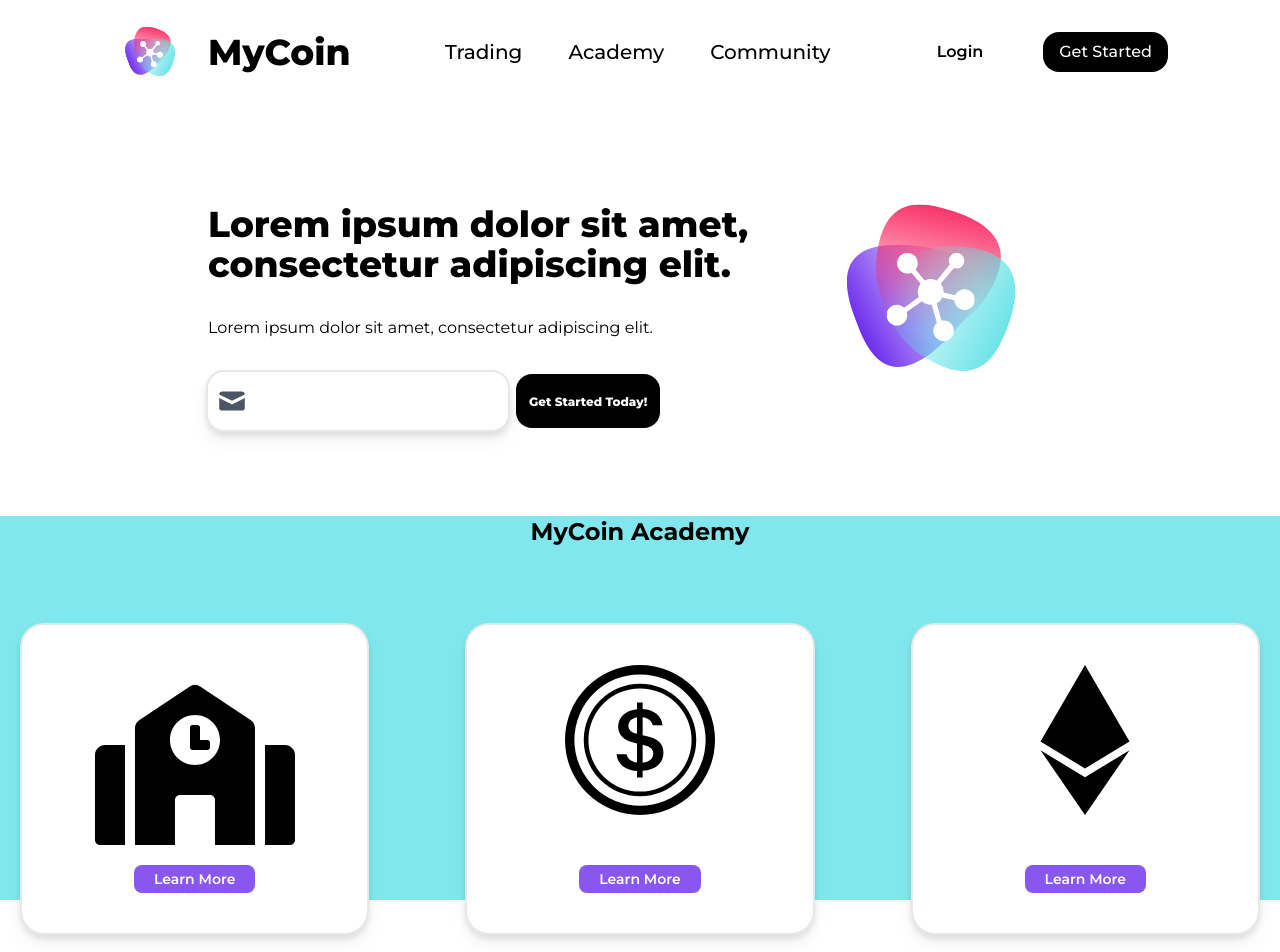
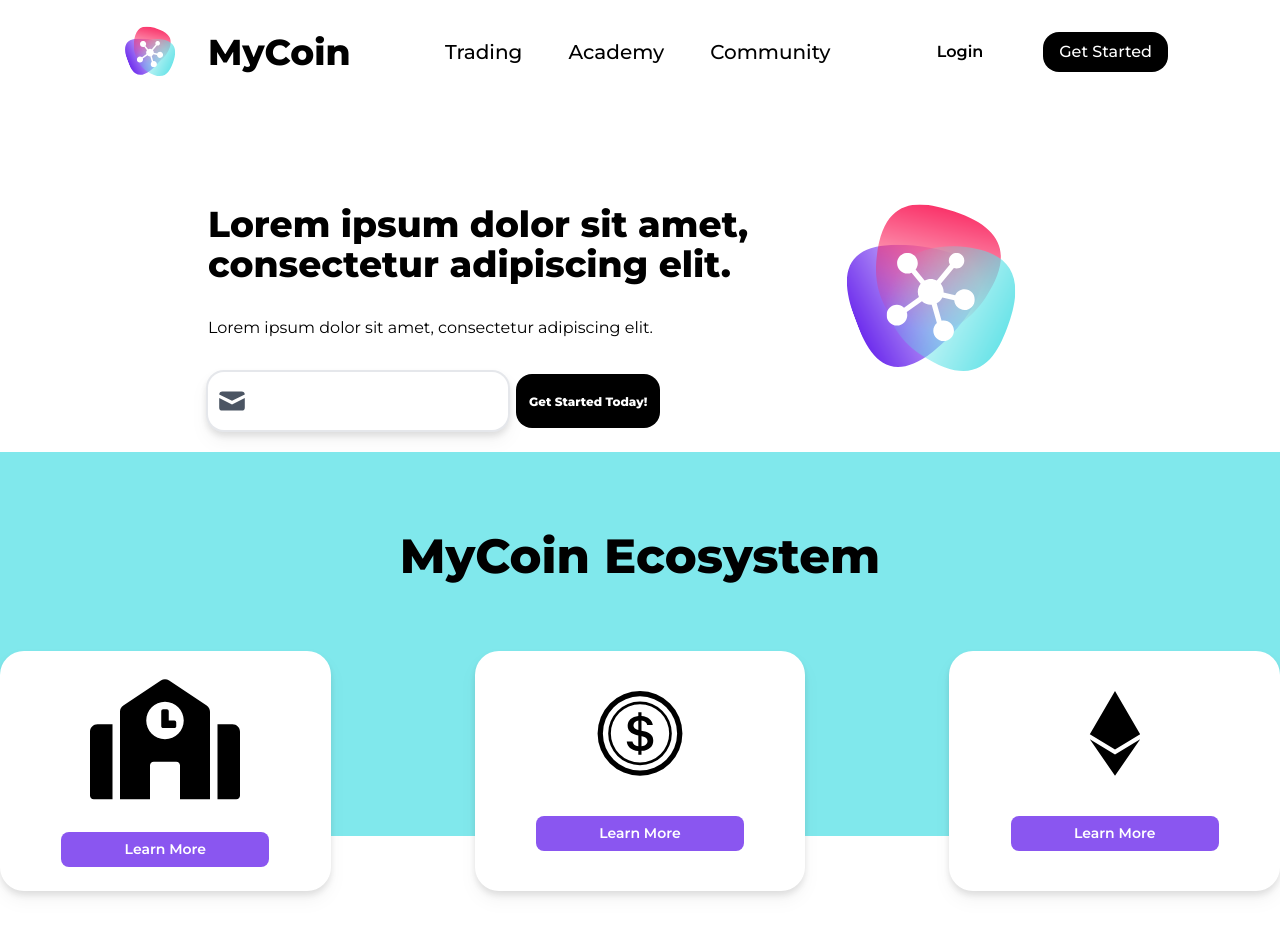
Before and after one commit to InSight3D/MyCoin, a Next.js app: page / in a window 1280 px wide. Shown: the top 952 px of the page. Built offline with nearby package versions, Linux system fonts and the light colour scheme.

Commit message:
imporved the styling for MyCoin Ecosystem

```diff
--- a/components/buttons/PurpleButton.js
+++ b/components/buttons/PurpleButton.js
@@ -2,7 +2,7 @@ import React from 'react';
 
 function PurpleButton(props) {
     return (
-        <button className='bg-[#8A56F0] font-semibold rounded-lg text-sm px-5 py-1 text-center whitespace-nowrap'>Learn More</button>
+        <button className='bg-[#8A56F0] font-semibold rounded-lg w-52 h-10 text-sm px-5 py-1 text-center whitespace-nowrap'>Learn More</button>
     );
 }
 
--- a/pages/index.js
+++ b/pages/index.js
@@ -49,22 +49,24 @@ export default function Home() {
           </div>
         </div>
 
-        <div className='relative w-full h-96 my-96 bg-[#80E8EC] '>
-          <div className='text-center text-2xl font-bold '>
-            <p>MyCoin Academy</p>
+
+        {/* Light Blue section */}
+        <div className='relative w-full h-96 my-80 bg-[#80E8EC] '>
+          <div className='text-center text-5xl font-extrabold '>
+            <p className='mt-20  '>MyCoin Ecosystem</p>
           </div>
           <div class=" absolute left-0 right-0 bottom-[-55px] flex items-center justify-center">
-            <div class="grid grid-cols-3 gap-24 p-5">
-              <div class=" bg-white border-2 flex flex-col items-center rounded-3xl text-white text-lg font-bold text-center px-20 py-10 drop-shadow-lg  ">
-                <FaSchool className='text-black text-[200px]'/>
+            <div class="grid grid-cols-3 gap-36">
+              <div class=" bg-white  flex flex-col h-60 items-center space-y-7 rounded-3xl text-white text-lg font-bold text-center px-20 py-6 drop-shadow-lg  ">
+                <FaSchool className='text-black text-[150px]'/>
                 <PurpleButton/>
               </div>
-              <div class=" bg-white border-2 flex flex-col items-center rounded-3xl text-white text-lg font-bold text-center px-20 py-10 drop-shadow-lg">
-                <BsCoin className='text-black text-[150px] mb-[50px]'/>
+              <div class=" bg-white  flex flex-col h-60 items-center space-y-10 rounded-3xl text-white text-lg font-bold text-center px-20 py-10 drop-shadow-lg">
+                <BsCoin className='text-black text-[100px] '/>
                 <PurpleButton/>
               </div>
-              <div class="  bg-white border-2 flex flex-col items-center rounded-3xl text-white text-lg font-bold text-center px-20 py-10 drop-shadow-lg">
-                <FaEthereum className='text-black text-[150px] mb-[50px]'/>
+              <div class="  bg-white flex flex-col h-60 items-center space-y-10  rounded-3xl text-white text-lg font-bold text-center px-20 py-10 drop-shadow-lg">
+                <FaEthereum className='text-black text-[100px] '/>
                 <PurpleButton/>
               </div>
             </div>
```
